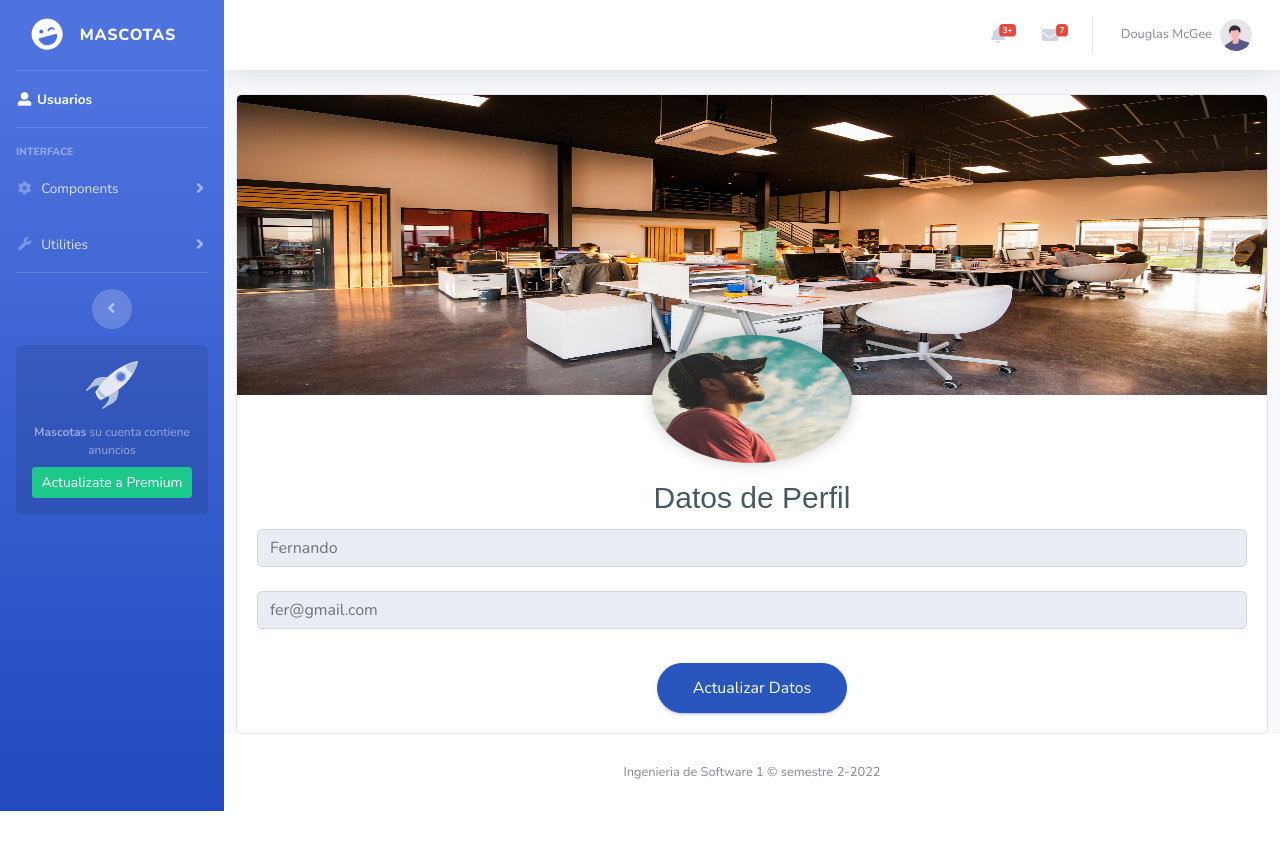
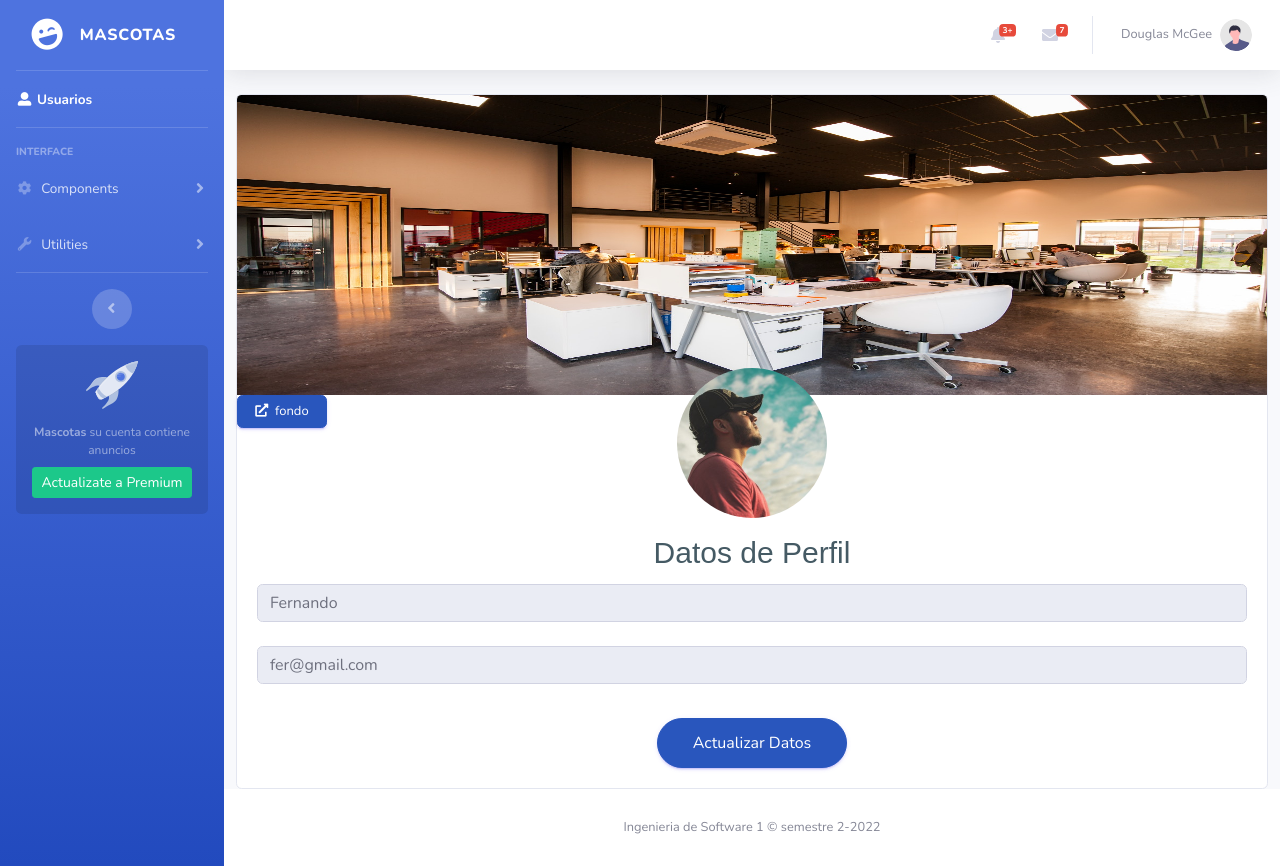
Before and after one commit to jose-fernando-carrasco/proyecto-grupal-sw1, a Laravel app: page /users/show/1 in a window 1280 px wide. Before the commit the page ends 811 px from the top, so only its background shows below. Run offline with Laravel 8, Linux system fonts and the light colour scheme; data comes from the database, SQL or seed files in the repository; parts of the project's set-up code (start-up, migrations or seed data) failed here and were passed over; some libraries are stand-ins or nearby versions.

Commit message:
fondo de perfil trabajado

```diff
--- a/app/Http/Controllers/Auth/RegisteredUserController.php
+++ b/app/Http/Controllers/Auth/RegisteredUserController.php
@@ -43,6 +43,8 @@ class RegisteredUserController extends Controller
             'name' => $request->name,
             'email' => $request->email,
             'password' => Hash::make($request->password),
+            'fondo' => 'img/fondoPerfil.jpg',
+            'photo' => 'img/Usuario.jpg'
         ]);
 
         event(new Registered($user));
--- a/app/Http/Controllers/UserController.php
+++ b/app/Http/Controllers/UserController.php
@@ -4,6 +4,7 @@ namespace App\Http\Controllers;
 
 use App\Models\User;
 use Illuminate\Http\Request;
+use Illuminate\Support\Facades\Storage;
 use Illuminate\Validation\Rules;
 
 class UserController extends Controller
@@ -25,4 +26,20 @@ class UserController extends Controller
         return redirect()->route('users.show',$user)->with('info','error');
     }
 
+    public function subirFoto(Request $request){
+        $request->validate(['file' => 'required|image']);
+        $user = User::find(auth()->user()->id);
+        if($request->tipo == 'fondo'){
+            $imagen = $request->file('file')->store('public/fondos');
+            $imagen = Storage::url($imagen);
+            $user->fondo = $imagen;
+        }else{
+            $imagen = $request->file('file')->store('public/perfiles');
+            $imagen = Storage::url($imagen);
+            $user->photo = 'storage/'.$imagen;
+        }
+        $user->update();
+        return redirect()->route('users.show',auth()->user());
+    }
+
 }
--- a/app/Models/User.php
+++ b/app/Models/User.php
@@ -21,6 +21,8 @@ class User extends Authenticatable
         'name',
         'email',
         'password',
+        'photo',
+        'fondo'
     ];
 
     /**
--- a/database/seeders/RolesPermisosSeeder.php
+++ b/database/seeders/RolesPermisosSeeder.php
@@ -18,7 +18,7 @@ class RolesPermisosSeeder extends Seeder
 
         $permisosMascotas = [Permission::create(['name' => 'editar mascota']),
                             Permission::create(['name' => 'crear mascota']),
-                            Permission::create([ 'name' => 'editar mascota ']),
+                            // Permission::create([ 'name' => 'editar mascota ']),
                             Permission::create([ 'name' => 'eliminar mascota'])
                             ];
 
--- a/database/seeders/UserSeeder.php
+++ b/database/seeders/UserSeeder.php
@@ -17,7 +17,9 @@ class UserSeeder extends Seeder
         User::create([
             'name' => 'Fernando',
             'email' => 'fer@gmail.com',
-            'password' => bcrypt('123')
+            'password' => bcrypt('123'),
+            'fondo' => 'img/fondoPerfil.jpg',
+            'photo' => 'img/Usuario.jpg'
         ]);
 
     }
--- a/public/css/users/show.css
+++ b/public/css/users/show.css
@@ -23,7 +23,15 @@
 
 .pro-img {
     margin-top: -80px;
-    margin-bottom: 20px
+    margin-bottom: 20px;
+    border-radius: 100px;
+    width: 150px;
+}
+
+.subir-fondo a {
+    width: 90px;
+    height: 33px;
+    font-size: 13px;
 }
 
 .little-profile .pro-img img {
--- a/resources/views/users/show.blade.php
+++ b/resources/views/users/show.blade.php
@@ -7,14 +7,44 @@
 
 @section('content')
 
-
 <div class="padding">
     <div class="col-md-8">
         <!-- Column -->
         <div class="card">
-            <img class="card-img-top" src="{{asset('img/fondoPerfil.jpg')}}" alt="Card image cap">
+            {{-- <img class="card-img-top" src="{{asset('img/fondoPerfil.jpg')}}" alt="Card image cap"> --}}
+            <img class="card-img-top" src="{{asset($user->fondo)}}" alt="Card image cap">
+
+            <div class="subir-fondo">
+                <a class="btn btn-primary" data-toggle="modal" data-target="#subir-fondo"><i class="fas fa-external-link-alt"></i>&nbsp fondo</a>
+                <!-- Modal -->
+                <div class="modal fade" id="subir-fondo" data-backdrop="static" data-keyboard="false" tabindex="-1" aria-labelledby="subir-fondoLabel" aria-hidden="true">
+                    <div class="modal-dialog">
+                    <div class="modal-content">
+                        <div class="modal-header">
+                        <h5 class="modal-title" id="subir-fondoLabel">Subiendo Fondo de Perfil</h5>
+                        <button type="button" class="close" data-dismiss="modal" aria-label="Close">
+                            <span aria-hidden="true">&times;</span>
+                        </button>
+                        </div>
+
+                        <form action="{{route('users.subirFoto')}}" method="post" enctype="multipart/form-data">
+                            @csrf
+                            <div class="modal-body">
+                                <input type="file" name="file" accept="image/*">
+                                <input type="hidden" name="tipo" value="fondo">
+                            </div>
+                            <div class="modal-footer">
+                                <button type="button" class="btn btn-secondary" data-dismiss="modal">Cerrar</button>
+                                <button type="submit" class="btn btn-primary">Actualizar</button>
+                            </div>
+                        </form>
+                    </div>
+                    </div>
+                </div>
+            </div>
+
             <div class="card-body little-profile text-center">
-                <div class="pro-img"><img src="{{asset('img/Usuario.jpg')}}" alt="user"></div>
+                <img class="pro-img" src="{{asset($user->photo)}}" alt="user">
                 <h3 class="m-b-0">Datos de Perfil</h3>
 
                 <input type="text" class="form-control mb-4 mt-3" value="{{$user->name}}" readonly>
@@ -28,7 +58,7 @@
                     <div class="modal-dialog">
                     <div class="modal-content">
                         <div class="modal-header">
-                        <h5 class="modal-title" id="staticBackdropLabel">Modal title</h5>
+                        <h5 class="modal-title" id="staticBackdropLabel">Actualizando Datos</h5>
                         <button type="button" class="close" data-dismiss="modal" aria-label="Close">
                             <span aria-hidden="true">&times;</span>
                         </button>
--- a/routes/web.php
+++ b/routes/web.php
@@ -22,4 +22,5 @@ require __DIR__.'/auth.php';
 Route::prefix('users')->controller(UserController::class)->group(function () {
     Route::get('show/{user}', 'show')->name('users.show');
     Route::put('update', 'update')->name('users.update');
+    Route::post('subirFoto', 'subirFoto')->name('users.subirFoto');
 });
```
Also changed, not shown: database/migrations/2014_10_12_000000_create_users_table.php, database/migrations/2022_12_17_124809_create_registro__adopcions_table.php, 2 other files.
